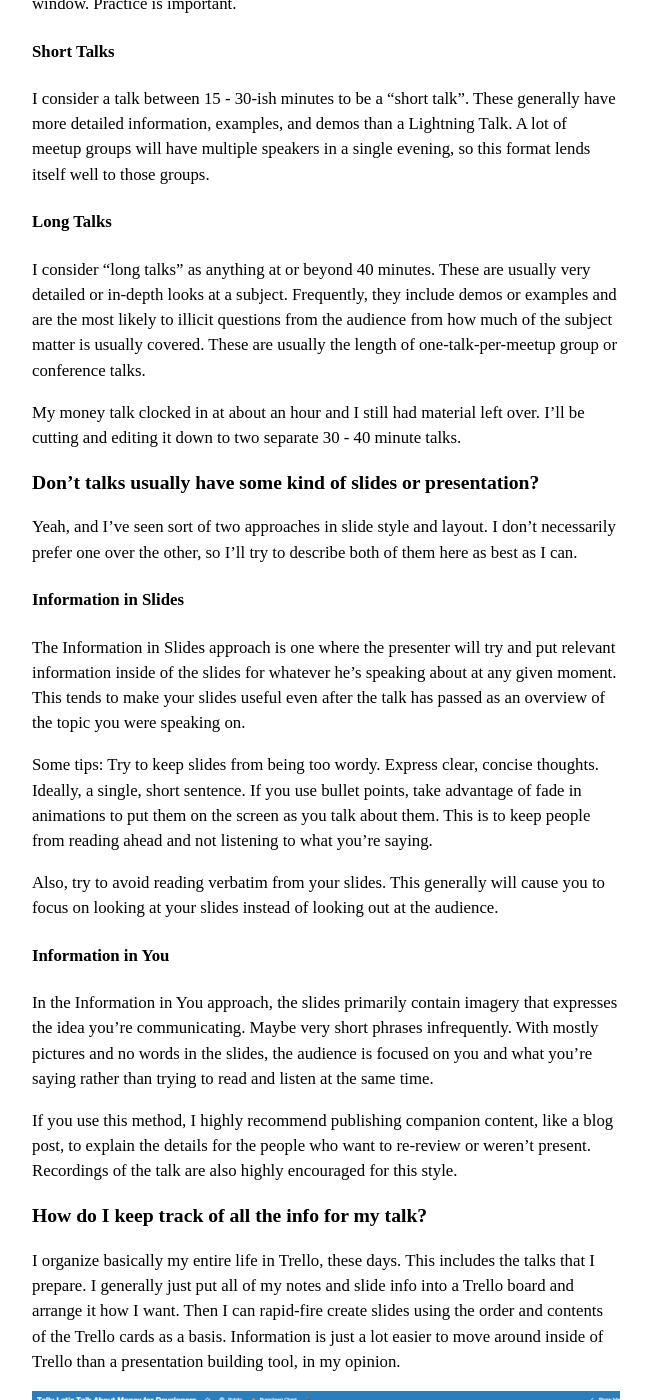
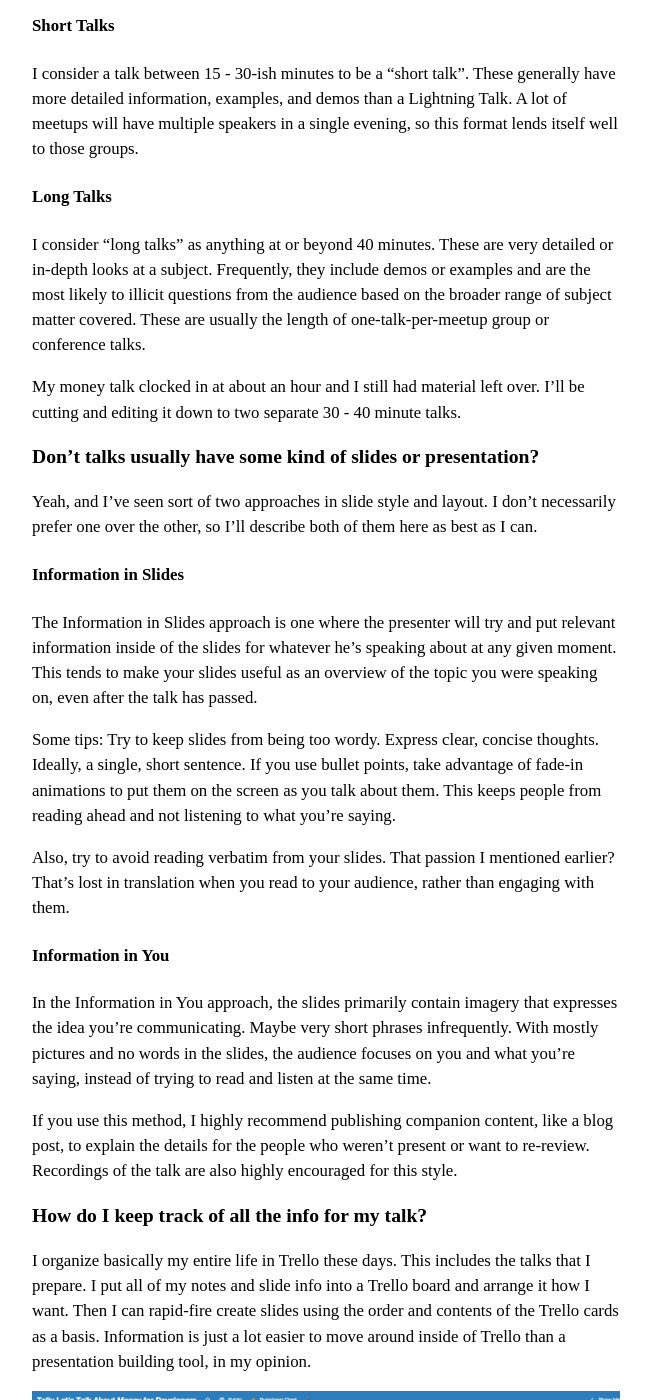
Before and after one commit to Atrophius/atrophius.github.io, a Jekyll site: the page built from _posts/2015-11-05-beginner-perspective-tech-talks.md, in a window 1280 px wide and 1400 px high, scrolled down 1639 px. Shown: the whole window, without its empty margins (314-965 px from the left). Built offline with Jekyll 4.4.1, drawn with Linux system fonts in a browser that asks for light colours; some of the changed text lies outside the part shown.

Commit message:
Allison's proposed changes.

```diff
--- a/_posts/2015-11-05-beginner-perspective-tech-talks.md
+++ b/_posts/2015-11-05-beginner-perspective-tech-talks.md
@@ -14,59 +14,59 @@ Getting heavily involved in the local tech community over the last couple of yea
 
 ### So, why do tech talks?
 
-A primary goal of people that do these talks is teaching and helping people understand a subject that the speaker really cares about. In my experience, the preparation that's required to teach someone else how to do or use something further cements my own knowledge of the subject matter. Teaching can be just as much about your own learning as it is everyone else's.
+A primary goal of people who do these talks is to help people understand a subject that the speaker really cares about. In my experience, the preparation that's required to teach someone else how to do or use something further cements my own knowledge of the subject matter. Teaching can be just as much about your own learning as it is everyone else's.
 
-I can say with absolute certainty that if you practice and become effective at communicating ideas within your community, you will quickly be seen as an expert on the topics you speak on. This can do wonderful things for your career trajectory, because you're proving very publicly that you know your stuff and can also teach others.
+I can say with absolute certainty that if you practice and become effective at communicating ideas within your community, you will be quickly be seen as an expert on the topics you speak on. This can do wonderful things for your career trajectory, because you're proving very publicly that you know your stuff and can also teach others.
 
 ### Okay, you're convincing me. What should I talk about?
 
-Put simply: Any technology you can be animated about. Are you really excited about new functionality in the latest version of [_insert your favorite framework here_]? Teach other people how to use that functionality. Explain to them what common use cases for the functionality are and the best ways to take advantage of them.
+Put simply: Any technology you can be animated about. Are you really excited about new functionality in the latest version of [_insert your favorite framework here_]? Teach other people how to use that functionality. Explain to them what common use cases for the functionality are and the best ways to take advantage of it.
 
-The audience will feed off of your passion. They will also be able to tell if you're forcing things and don't care about what you're talking about. You'll get out of your audience what you put into it, so being able to be energetic in your explanation will command more attention, particularly if you're not as well-known.
+The audience will feed off of your passion. They will also be able to tell if you're forcing things and don't care about what you're talking about. You'll get out of your audience what you put into them, so being energetic in your explanation will command more attention, particularly if you're not as well-known.
 
 ### Cool. I've got a topic. Where do I present and how?
 
-Get acquainted with your local meetup groups, if you haven't already. Search [meetup.com](http://www.meetup.com) for groups that might be interested in the subject you want to speak on. As a meetup organizer, I can tell you that we love to hear from and see new presenters at our events. You also make our lives easier by volunteering to come out and talk. That saves us time in hunting down a speaker for one of our events.
+Get acquainted with your local meetup groups if you haven't already. Search [meetup.com](http://www.meetup.com) for groups that might be interested in the subject you want to speak on. As a meetup organizer, I can tell you that we love to hear from and see new presenters at our events. You also make our lives easier by volunteering to come out and talk. That saves us time in hunting down a speaker for one of our events.
 
 Let's talk about format for a second. The talks I've personally given have fallen into a few classifications:
 
 #### Lightning Talks
 
-Lightning Talks are generally super short, extremely high-level overviews of a subject. They're usually about 5 - 10 minutes and kind of dense with information. A Lightning Talk is a great way to get started with speaking because it can have a significantly lower barrier to entry than the other formats. It's a shorter burst of information, doesn't require quite as much upfront preparation as the other formats, and generally easier to practice.
+Lightning Talks are super short, extremely high-level overviews of a subject. They're usually about 5 - 10 minutes and kind of dense with information. A Lightning Talk is a great way to get started with speaking because it can have a significantly lower barrier to entry than the other formats. It's a shorter burst of information, doesn't require quite as much upfront preparation as the other formats, and is often easier to practice.
 
 The downside to Lightning Talks is that newer speakers tend to ramble. I'm personally guilty of this. It can be hard to fit everything you want to say into a 5 - 10 minute window. Practice is important.
 
 #### Short Talks
 
-I consider a talk between 15 - 30-ish minutes to be a "short talk". These generally have more detailed information, examples, and demos than a Lightning Talk. A lot of meetup groups will have multiple speakers in a single evening, so this format lends itself well to those groups.
+I consider a talk between 15 - 30-ish minutes to be a "short talk". These generally have more detailed information, examples, and demos than a Lightning Talk. A lot of meetups will have multiple speakers in a single evening, so this format lends itself well to those groups.
 
 #### Long Talks
 
-I consider "long talks" as anything at or beyond 40 minutes. These are usually very detailed or in-depth looks at a subject. Frequently, they include demos or examples and are the most likely to illicit questions from the audience from how much of the subject matter is usually covered. These are usually the length of one-talk-per-meetup group or conference talks.
+I consider "long talks" as anything at or beyond 40 minutes. These are very detailed or in-depth looks at a subject. Frequently, they include demos or examples and are the most likely to illicit questions from the audience based on the broader range of subject matter covered. These are usually the length of one-talk-per-meetup group or conference talks.
 
 My money talk clocked in at about an hour and I still had material left over. I'll be cutting and editing it down to two separate 30 - 40 minute talks.
 
 ### Don't talks usually have some kind of slides or presentation?
 
-Yeah, and I've seen sort of two approaches in slide style and layout. I don't necessarily prefer one over the other, so I'll try to describe both of them here as best as I can.
+Yeah, and I've seen sort of two approaches in slide style and layout. I don't necessarily prefer one over the other, so I'll describe both of them here as best as I can.
 
 #### Information in Slides
 
-The Information in Slides approach is one where the presenter will try and put relevant information inside of the slides for whatever he's speaking about at any given moment. This tends to make your slides useful even after the talk has passed as an overview of the topic you were speaking on.
+The Information in Slides approach is one where the presenter will try and put relevant information inside of the slides for whatever he's speaking about at any given moment. This tends to make your slides useful  as an overview of the topic you were speaking on, even after the talk has passed.
 
-Some tips: Try to keep slides from being too wordy. Express clear, concise thoughts. Ideally, a single, short sentence. If you use bullet points, take advantage of fade in animations to put them on the screen as you talk about them. This is to keep people from reading ahead and not listening to what you're saying.
+Some tips: Try to keep slides from being too wordy. Express clear, concise thoughts. Ideally, a single, short sentence. If you use bullet points, take advantage of fade-in animations to put them on the screen as you talk about them. This keeps people from reading ahead and not listening to what you're saying.
 
-Also, try to avoid reading verbatim from your slides. This generally will cause you to focus on looking at your slides instead of looking out at the audience.
+Also, try to avoid reading verbatim from your slides. That passion I mentioned earlier? That's lost in translation when you read to your audience, rather than engaging with them.
 
 #### Information in You
 
-In the Information in You approach, the slides primarily contain imagery that expresses the idea you're communicating. Maybe very short phrases infrequently. With mostly pictures and no words in the slides, the audience is focused on you and what you're saying rather than trying to read and listen at the same time.
+In the Information in You approach, the slides primarily contain imagery that expresses the idea you're communicating. Maybe very short phrases infrequently. With mostly pictures and no words in the slides, the audience focuses on you and what you're saying, instead of trying to read and listen at the same time.
 
-If you use this method, I highly recommend publishing companion content, like a blog post, to explain the details for the people who want to re-review or weren't present. Recordings of the talk are also highly encouraged for this style.
+If you use this method, I highly recommend publishing companion content, like a blog post, to explain the details for the people who weren't present or want to re-review. Recordings of the talk are also highly encouraged for this style.
 
 ### How do I keep track of all the info for my talk?
 
-I organize basically my entire life in Trello, these days. This includes the talks that I prepare. I generally just put all of my notes and slide info into a Trello board and arrange it how I want. Then I can rapid-fire create slides using the order and contents of the Trello cards as a basis. Information is just a lot easier to move around inside of Trello than a presentation building tool, in my opinion.
+I organize basically my entire life in Trello these days. This includes the talks that I prepare. I put all of my notes and slide info into a Trello board and arrange it how I want. Then I can rapid-fire create slides using the order and contents of the Trello cards as a basis. Information is just a lot easier to move around inside of Trello than a presentation building tool, in my opinion.
 
 <a href="images/money-talk-trello.png" target="_blank"><img src="images/money-talk-trello.png" width="100%" /></a> _(Click for full-size)_
 
@@ -102,14 +102,14 @@ Related to this point: Live coding is extremely impressive but equally risky. If
 
 ### Will people ask questions?
 
-I've noticed that people tend to be shy and not very forthcoming with questions at meetups, but you should prepare for them anyway. Try to anticipate what people might ask based on the material. In the moment, if you can't answer someone's question, tell them it's something you'll research and get back to them. Try to find them after the presentation is over and exchange contact info so that you can send along your answer to their question after the fact.
+I've noticed that people tend to be shy and not very forthcoming with questions at meetups, but you should prepare for them anyway. Try to anticipate what people might ask based on the material. In the moment, if you can't answer someone's question, tell them it's something you'll research and get back to them. Try to find them after the presentation is over and exchange contact info so you can send along your answer to their question after the fact.
 
 ### What about after the presentation is over?
 
-Try to continue the conversation in some way. Direct people to your social media presence or your blog. I recommend posting companion pieces to presentations on your blog so that you can reuse the content. If there's a recording of the talk, include it there. Definitely include an embedded version or link to the slides that you used.
+Continue the conversation in some way. Direct people to your social media presence or your blog. I recommend posting companion pieces to presentations on your blog so that you can reuse the content. If there's a recording of the talk, include it there. Definitely include an embedded version or link to the slides that you used.
 
 ### Okay, I'm gonna give this a shot.
 
-Great. I hope you've learned at least a little about doing tech talks from this. I'm a pretty huge introvert by nature, so if I can somehow do this and people enjoy it, I'm sure others can as well. Practice is a huge part of it and, like most things, the more you do it, the better you'll get at it.
+Great. I hope you've learned at least a little about doing tech talks from this. I'm a pretty huge introvert by nature, so if I can somehow do this and people enjoy it, I'm sure others can as well. Practice is a huge part of it and - like most things - the more you do it, the better you'll get at it.
 
 If you do decide to do some speaking, I'd be curious to see what you talk about. You're welcome to e-mail me details about what you're speaking on and your slides and I'll give you some feedback. And if you're interested in more content like this, fill out the form below to get on my newsletter.
```
Also changed, not shown: other parts of _posts/2015-11-05-beginner-perspective-tech-talks.md (+2 -2 lines).
